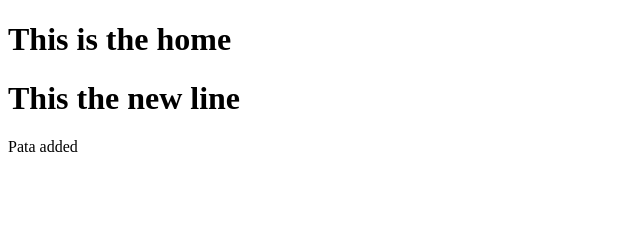
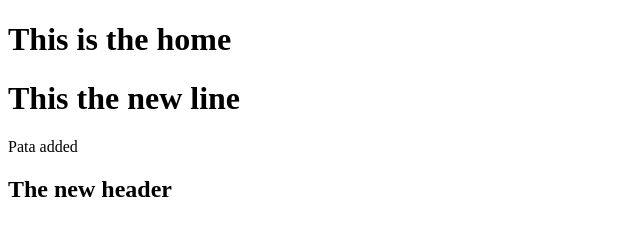
Before and after one commit to silver107u/devopsAL2, a plain HTML site: page index.html in a window 1280 px wide. Shown: the whole page, without its empty margins (0-640 px from the left). Drawn offline with Linux system fonts and the light colour scheme.

Commit message:
Maste : header added
the new header added

```diff
--- a/index.html
+++ b/index.html
@@ -9,6 +9,7 @@
     <h1 color="blue">This is the home</h1>
     <h1 bgcolor="blue"> This the new line</h1>
     <p>Pata added</p>
+    <h2>The new header</h2>
 </body>
 
 </html>
```
